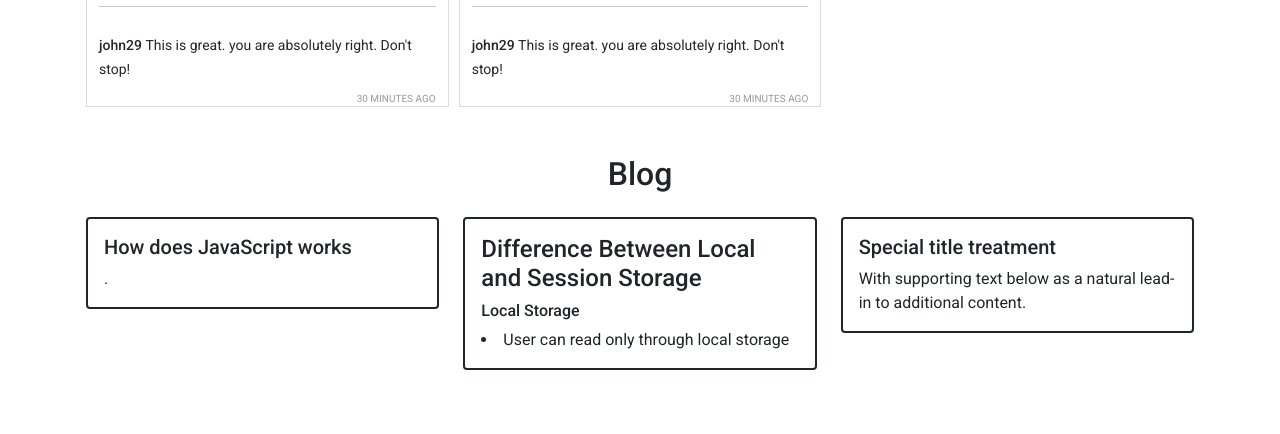
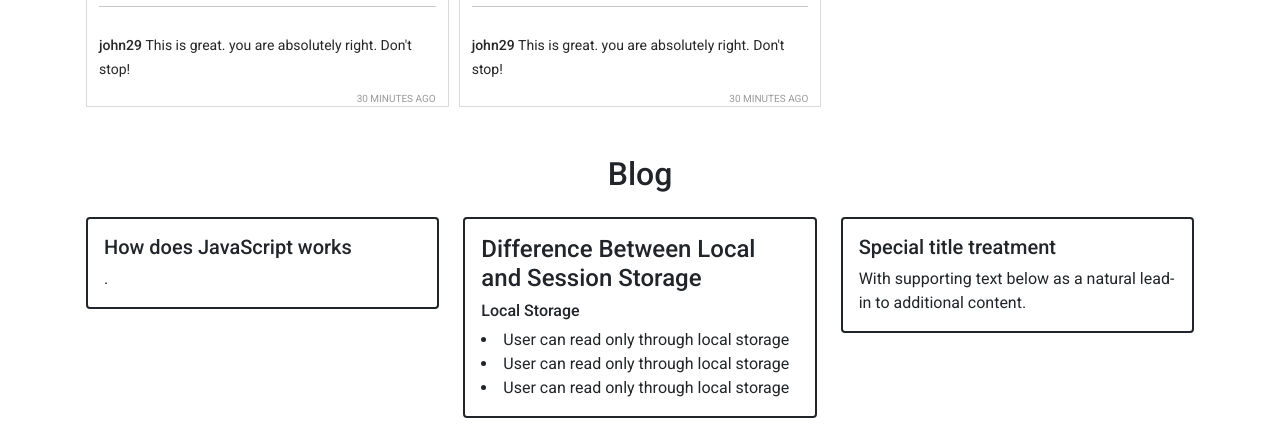
Before and after one commit to nazmul-2020/Insta-Sohor, a plain HTML site: page index.html in a window 1280 px wide. Shown: the part 1425-1859 px from the top of the page. Before the commit the page ends 1811 px from the top, so only its background shows below. Drawn offline with nearby package versions, Linux system fonts and the light colour scheme.

Commit message:
add Local Storage

```diff
--- a/index.html
+++ b/index.html
@@ -94,6 +94,8 @@
                           <h4 class="card-title ">Difference Between Local and Session Storage</h4>
                           <h6 class="card-text">Local Storage</h6>
                           <li> User can read only through local storage </li>
+                          <li> User can read only through local storage </li>
+                          <li> User can read only through local storage </li>
                         </div>
                       </div>
                     </div>
```
